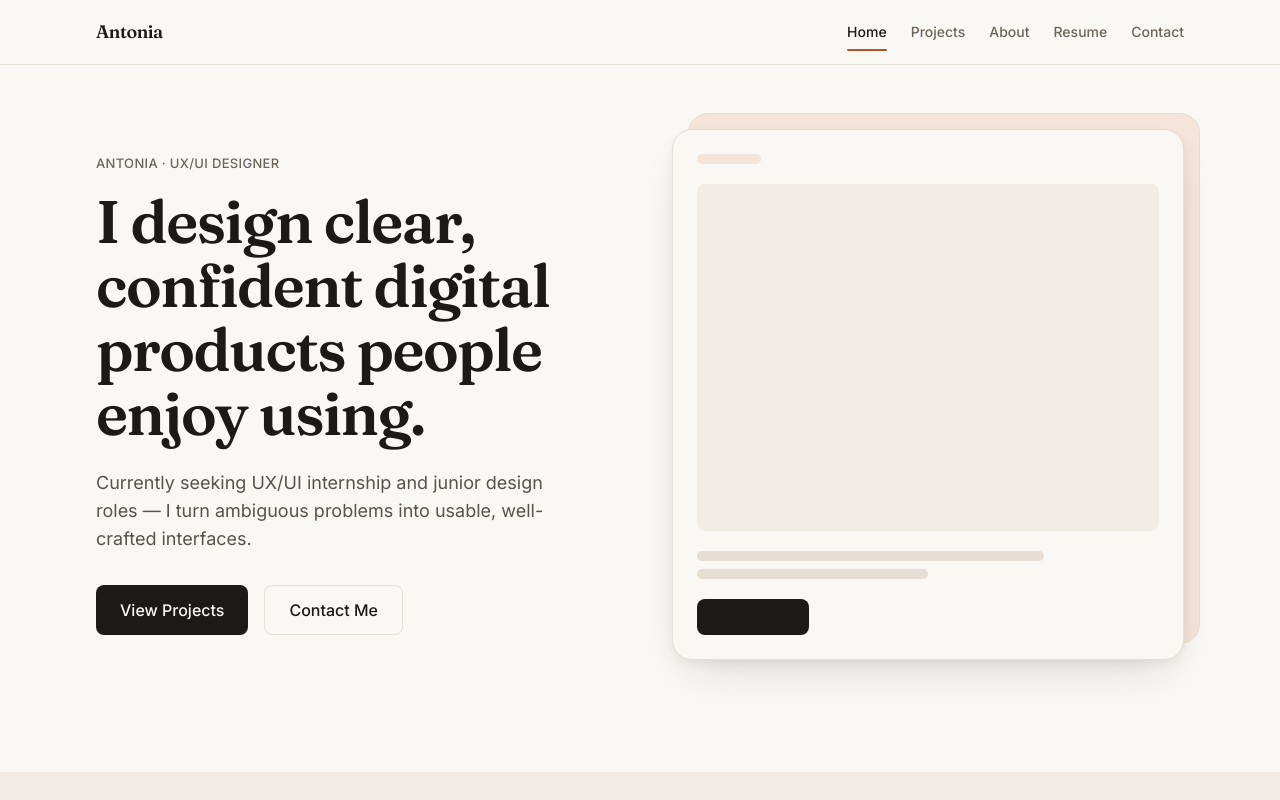
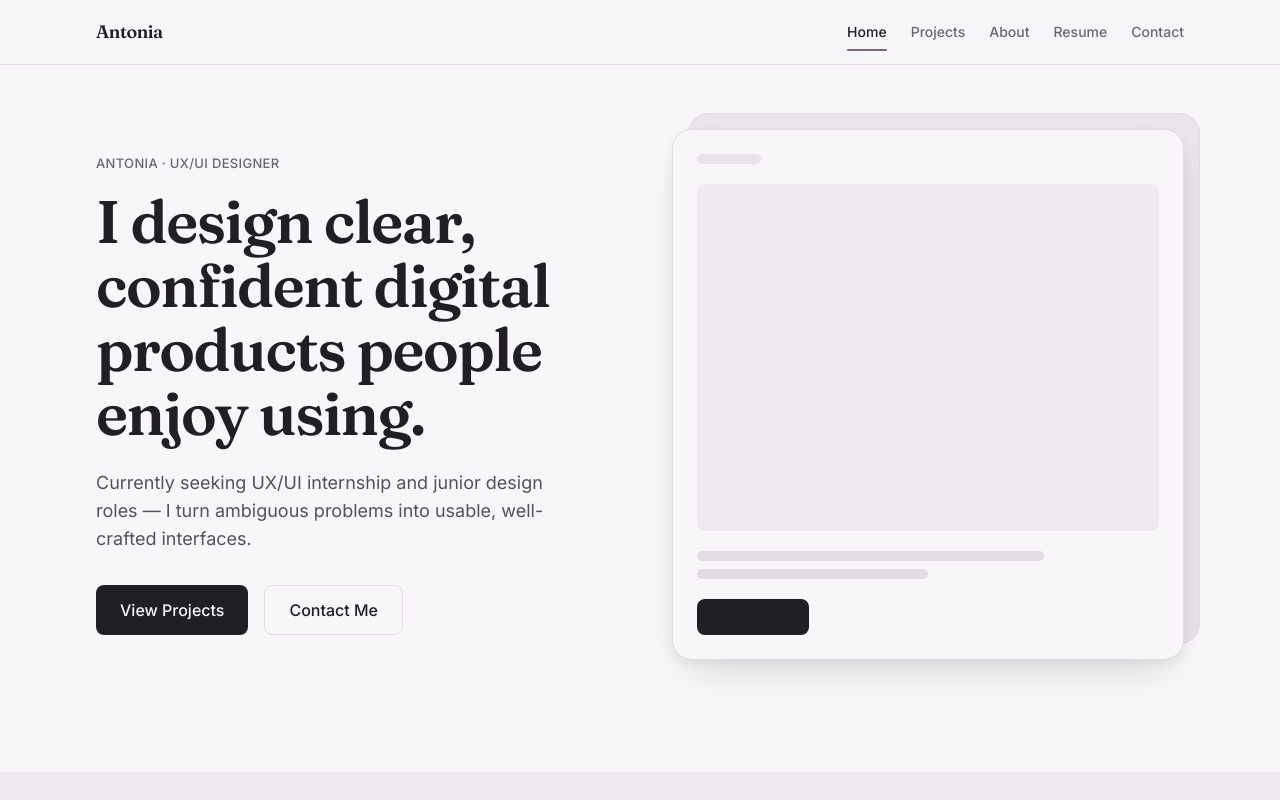
Before and after one commit to antoniaafx/antoniaafx.github.io, a React (Vite) app: page / in a window 1280 px wide. Shown: the top 800 px of the page. Built offline with nearby package versions, Linux system fonts and the light colour scheme.

Commit message:
COLOUR CHANGE

```diff
--- a/index.html
+++ b/index.html
@@ -13,7 +13,7 @@
     <link rel="icon" type="image/png" sizes="16x16" href="/favicon-16x16.png" />
     <link rel="apple-touch-icon" sizes="180x180" href="/apple-touch-icon.png" />
     <link rel="manifest" href="/manifest.webmanifest" />
-    <meta name="theme-color" content="#1c1a17" />
+    <meta name="theme-color" content="#211e24" />
 
     <meta name="viewport" content="width=device-width, initial-scale=1.0" />
     <meta name="robots" content="index, follow" />
--- a/src/index.css
+++ b/src/index.css
@@ -28,21 +28,28 @@
   --text-caption--line-height: 1.25rem;
 
   /* ---- Color ----
-     Warm ink/paper neutrals + a single clay accent. Deliberately avoids the
-     blue/purple gradient palette common to developer portfolios. */
-  --color-ink: #1c1a17;
-  --color-ink-soft: #57524b;
-  /* Darkened from an earlier draft (#8a8377) — that value only cleared
-     ~3.5:1 against --color-paper, short of the 4.5:1 AA minimum for small
-     text (it's used for footer copy and inactive nav links). This value
-     clears ~5.3:1. */
-  --color-ink-muted: #6b655c;
-  --color-paper: #faf8f5;
-  --color-paper-muted: #f1ede6;
-  --color-line: #e4ded4;
-  --color-accent: #b1502f;
-  --color-accent-soft: #f4e4da;
-  --color-accent-dark: #8a3c22;
+     "Quiet Lavender Luxury" — cool near-neutral ink/paper with a faint
+     violet undertone, plus a single muted, desaturated plum accent used
+     sparingly. Deliberately grayed-down, not the bright violet/indigo
+     common to AI-product branding. */
+  --color-ink: #211e24;
+  --color-ink-soft: #55515b;
+  /* Checked against both backgrounds this renders on: 4.9:1 against
+     --color-paper, 4.7:1 against the darker --color-paper-muted (the
+     binding constraint — footer copy and section eyebrows sit on the
+     muted tier too). Both clear the 4.5:1 AA minimum for small text. */
+  --color-ink-muted: #6a6671;
+  --color-paper: #f8f6f8;
+  --color-paper-muted: #efeaef;
+  --color-line: #e2dce3;
+  /* Lightened slightly from the first pass (#6b5a78) to satisfy two
+     constraints at once: ≥4.5:1 as text against --color-paper (4.8:1) and
+     ≥3:1 as a UI-boundary color against --color-ink (3.2:1) — it's also
+     the :focus-visible ring color, which can land on the dark ContactCta
+     section. */
+  --color-accent: #7a6682;
+  --color-accent-soft: #eae3ec;
+  --color-accent-dark: #453a4e;
 
   /* ---- Radius ----
      Two named roles instead of picking sizes ad hoc: small controls get a
@@ -52,8 +59,8 @@
 
   /* ---- Shadow ----
      Soft and low-contrast on purpose — ambient elevation, not drop shadows. */
-  --shadow-soft: 0 1px 2px rgba(28, 26, 23, 0.04), 0 12px 28px -12px rgba(28, 26, 23, 0.1);
-  --shadow-lifted: 0 4px 10px rgba(28, 26, 23, 0.06), 0 20px 45px -16px rgba(28, 26, 23, 0.16);
+  --shadow-soft: 0 1px 2px rgba(33, 30, 36, 0.04), 0 12px 28px -12px rgba(33, 30, 36, 0.1);
+  --shadow-lifted: 0 4px 10px rgba(33, 30, 36, 0.06), 0 20px 45px -16px rgba(33, 30, 36, 0.16);
 }
 
 /*
```
Also changed, not shown: public/manifest.webmanifest.
